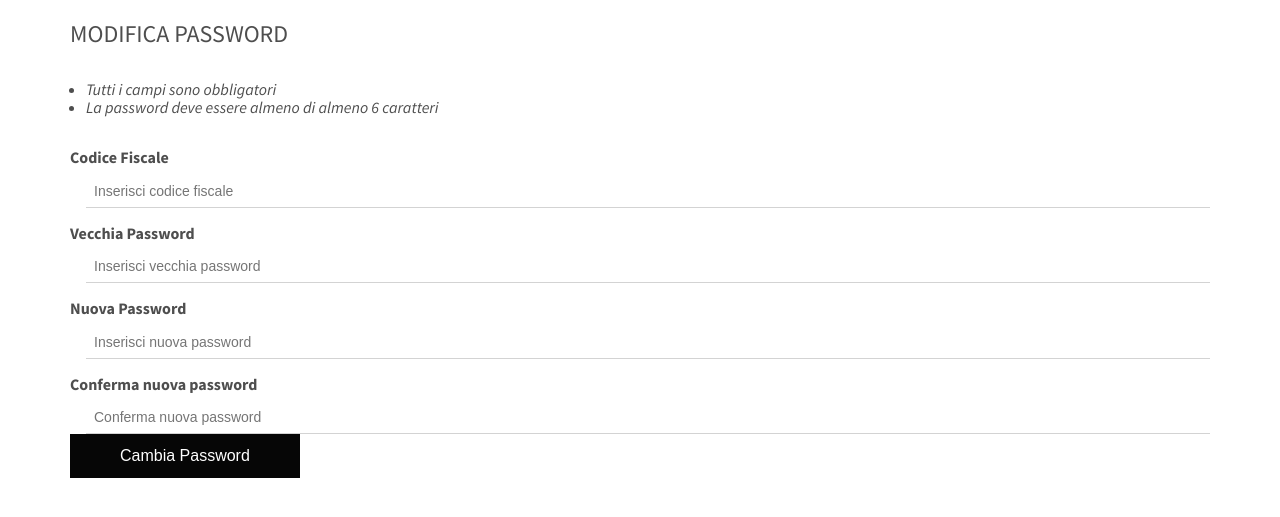
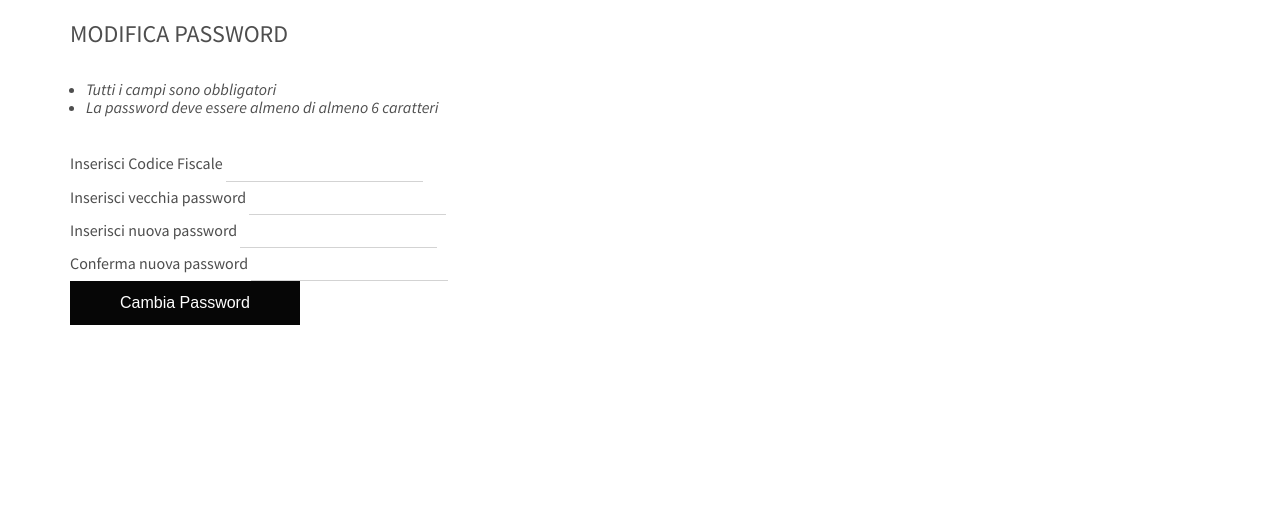
Before and after one commit to jiayihu/tecweb, a PHP site: page /login/app/views/impostazioni.view.php in a window 1280 px wide. Shown: the part 69-586 px from the top of the page. Run offline with PHP 8.4, Linux system fonts and the light colour scheme; the template is opened without the code that fills it, so the values that code supplies are empty; some libraries are stand-ins or nearby versions.

Commit message:
fixato css non funzionante

```diff
--- a/source/app/views/impostazioni.view.php
+++ b/source/app/views/impostazioni.view.php
@@ -39,25 +39,24 @@
       <li>La password deve essere almeno di almeno 6 caratteri</li>
     </ul>
 
-    <form action="<?= ROOT ?>/modifica-password" method="post">
-      <dl>
-        <dt>Codice Fiscale</dt>
-        <dd>
-            <input class="input" type="text" name="codice_fiscale" placeholder="Inserisci codice fiscale" aria-label="Inserisci codice fiscale" required>
-        </dd>
-        <dt>Vecchia Password</dt>
-            <dd>
-            <input class="input" type="password" name="old_password" placeholder="Inserisci vecchia password" aria-label="Inserisci vecchia password" pattern=".{6,}" required>
-            </dd>
-        <dt>Nuova Password</dt>
-            <dd>
-            <input class="input" type="password" name="password" placeholder="Inserisci nuova password" aria-label="Inserisci nuova password" pattern=".{6,}" required>
-            </dd>
-        <dt>Conferma nuova password</dt>
-        <dd>
-          <input class="input" type="password" name="password_confirm" placeholder="Conferma nuova password" aria-label="Conferma nuova password" pattern=".{6,}" required>
-        </dd>
-        <button type="submit" class="btn btn-primary">Cambia Password</button>
+    <form action="<?= ROOT ?>/modifica-password" class="content clearfix" method="post">
+      <div class="form-field clearfix">
+        <label class="input-text" for="codice_fiscale">Inserisci Codice Fiscale</label>
+        <input id="codice_fiscale" class="forminput" type="text" name="codice_fiscale" required>
+      </div>
+      <div class="form-field clearfix">
+        <label class="input-text" for="old_password">Inserisci vecchia password</label>
+        <input id="old_password" class="forminput" type="password" name="old_password" required>
+      </div>
+      <div class="form-field clearfix">
+        <label class="input-text" for="password">Inserisci nuova password</label>
+        <input id="password" class="forminput" type="password" name="password" required>
+      </div>
+      <div class="form-field clearfix">
+        <label class="input-text" for="password_confirm">Conferma nuova password</label>
+        <input id="password_confirm" class="forminput" type="password" name="password_confirm" required>
+      </div>
+      <button type="submit" class="btn btn-primary">Cambia Password</button>
     </form>
 </main>
 
```
Also changed, not shown: source/public/css/impostazioni.css (+37 -0 lines).
